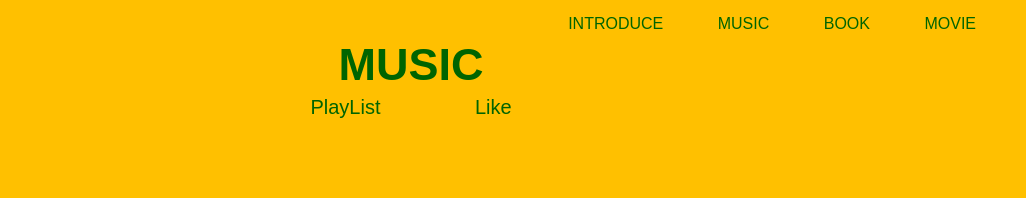
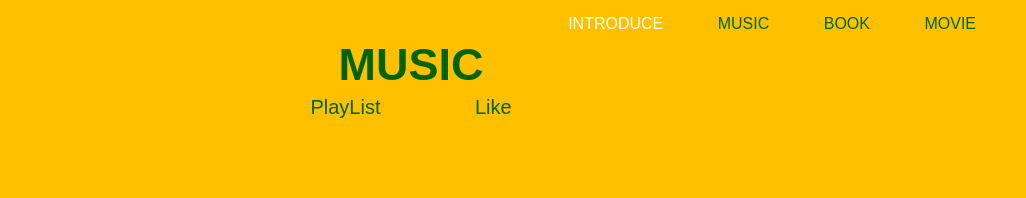
Before and after one commit to nyajin/Freeculture, a plain HTML site: page music.html in a window 1280 px wide. In both pictures the pointer is over the link "INTRODUCE". Shown: the top 198 px of the page, 254-1280 px from the left. Drawn offline with Linux system fonts and the light colour scheme.

Commit message:
Update music.html

```diff
--- a/music.html
+++ b/music.html
@@ -43,13 +43,13 @@
             margin-right:50px;
         }
         .menu a:hover {
-            color: black;
+            color: white;
         }
         .menu a[href="introduce.html"] {
             color: black;
         }
         .menu a:hover[href="introduce.html"] {
-            color: darkgreen;
+            color: white;
         }
 
         .top{
```
